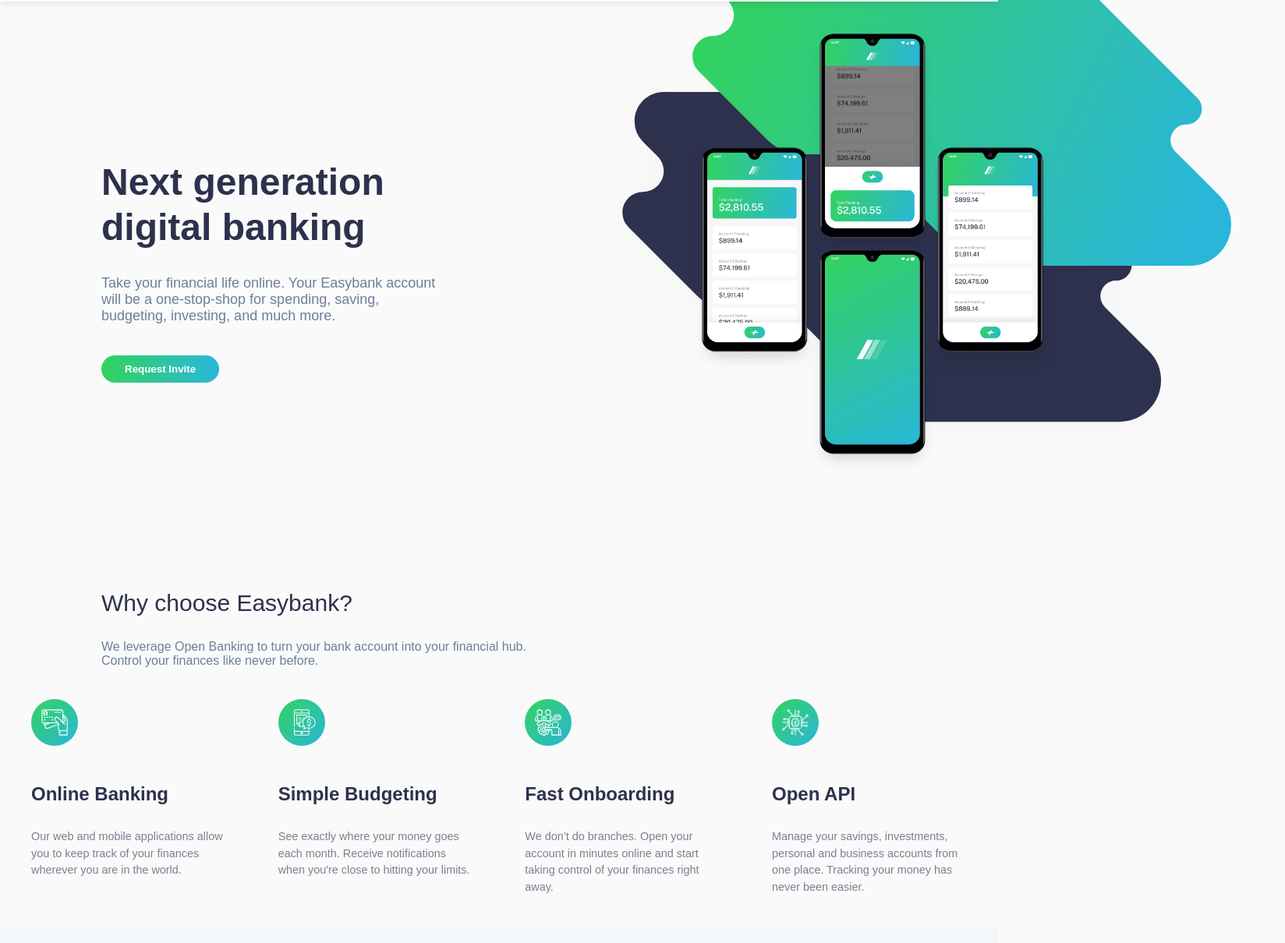
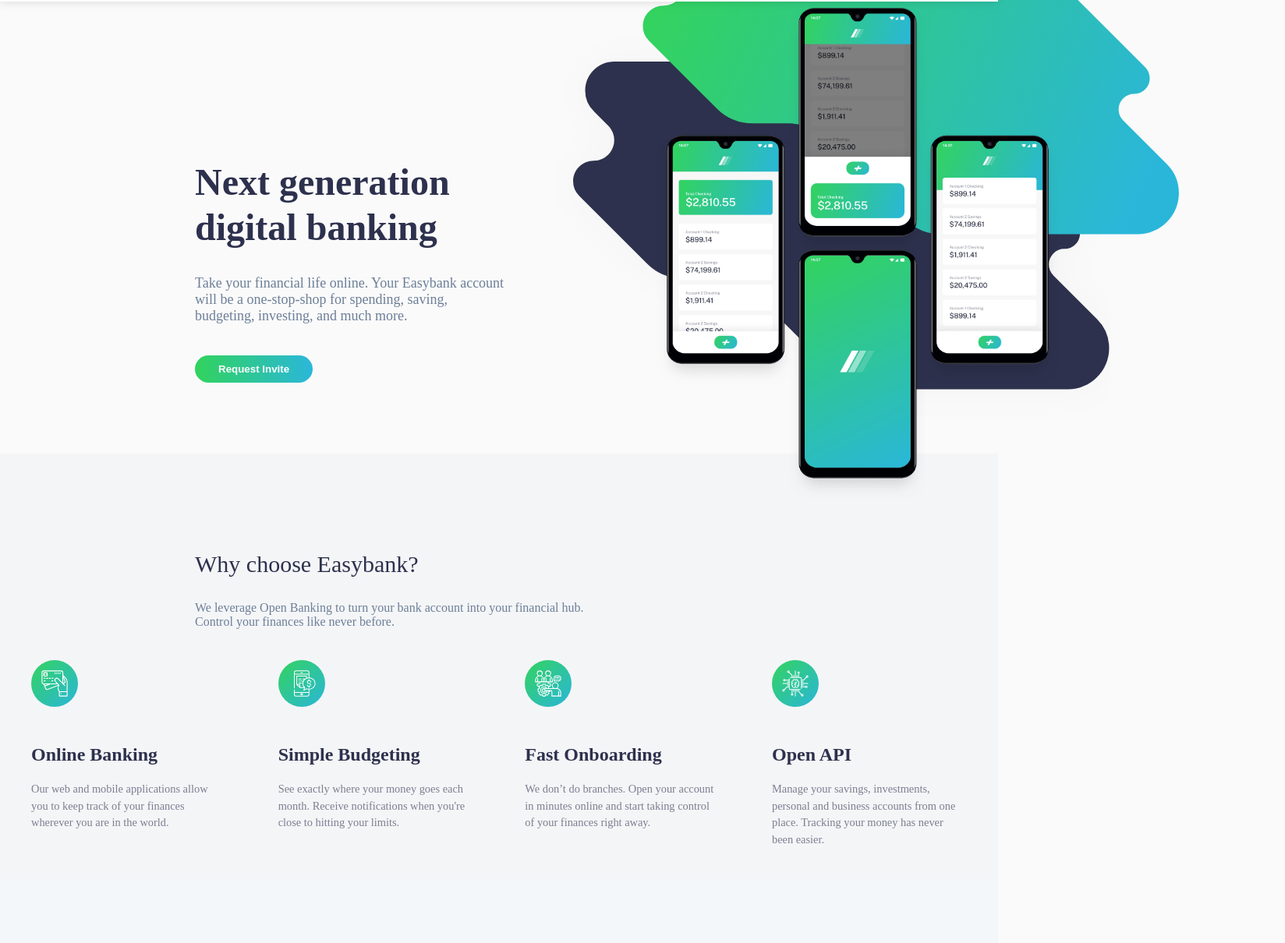
Before and after one commit to Salamjean/Devoir-de-maison, a plain HTML site: page index.html in a window 1280 px wide. Shown: the part 68-1278 px from the top of the page at 78% size, 1648 px wide, since content can reach past the window. Drawn offline with Linux system fonts and the light colour scheme.

Commit message:
fin projet

```diff
--- a/index.html
+++ b/index.html
@@ -3,7 +3,7 @@
 <head>
   <meta charset="UTF-8">
   <meta name="viewport" content="width=device-width, initial-scale=1.0">
-  <title>Easybank Landing Page</title>
+  <title>Document</title>
   <link rel="stylesheet" href="styles.css">
 </head>
 <body>
--- a/styles.css
+++ b/styles.css
@@ -1,5 +1,5 @@
 body {
-  font-family: Arial, sans-serif;
+  font-family: url(https://fonts.google.com/specimen/Public+Sans);
   background-color: #fafafa;
   margin: 0;
   padding: 0;
@@ -73,7 +73,7 @@ a {
   align-items: center;
   background-color:#fafafa;
   height: 100vh;
-  margin-left: 130px;
+  margin-left: 250px;
 }
 
 .content-text {
@@ -82,17 +82,17 @@ a {
 
 .content-image {
   position: relative;
-  width: 40%;
-  margin-top: 300px;
+  width: 50%;
+  margin-top: 230px;
 }
 
 .content-image .back {
-  width: 180%;
+  width: 160%;
   max-width: none;
   height: auto;
   position: relative;
   left: -15%;
-  top: -225px;
+  top: -230px;
 }
 
 .content-image .mobile {
@@ -118,12 +118,18 @@ h3{
   color: #2d314d;
 
 }
+.why-choose{
+  background-color: #f4f5f7;
+  padding-top: 100px;
+  margin-top: -150px;
+
+}
 .why-choose h2 {
   position: relative;
   font-size: 30px;
   color: #2d314d;
   font-weight: normal;
-  margin-left: 130px;
+  margin-left: 250px;
   margin-bottom: 30px;
 }
 
@@ -131,7 +137,7 @@ h3{
   color: #6d7f97;
   font-size: 1rem;
   margin-left: 130px;
-  margin-top: 30px;
+  margin-left: 250px;
   margin-bottom: 40px;
 }
 .features-container {
@@ -178,7 +184,7 @@ h3{
 
 .latest-articles h2 {
    font-size: 30px;
-   margin-left: 90px;
+   margin-left: 220px;
    font-weight: normal;
 }
 
```
